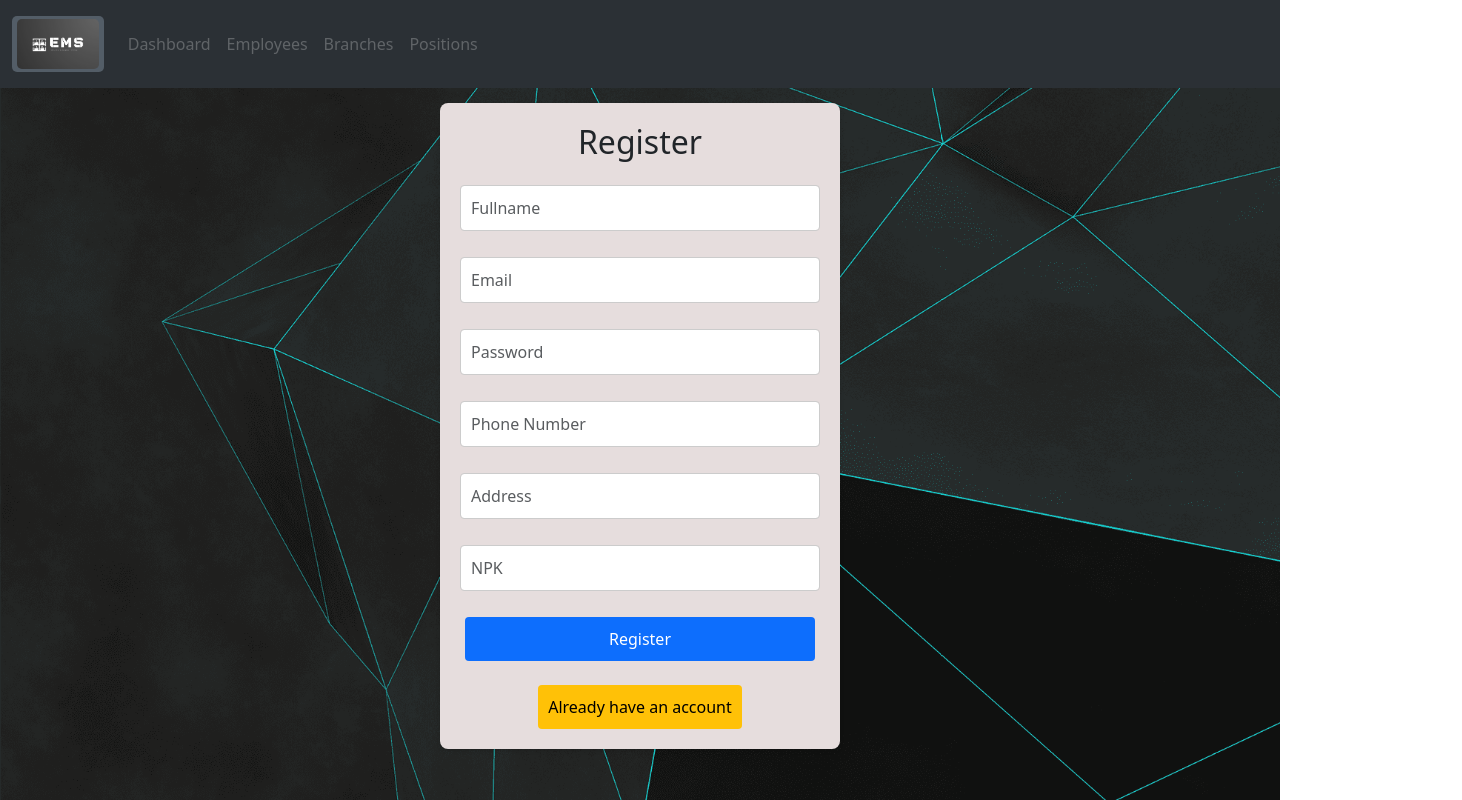
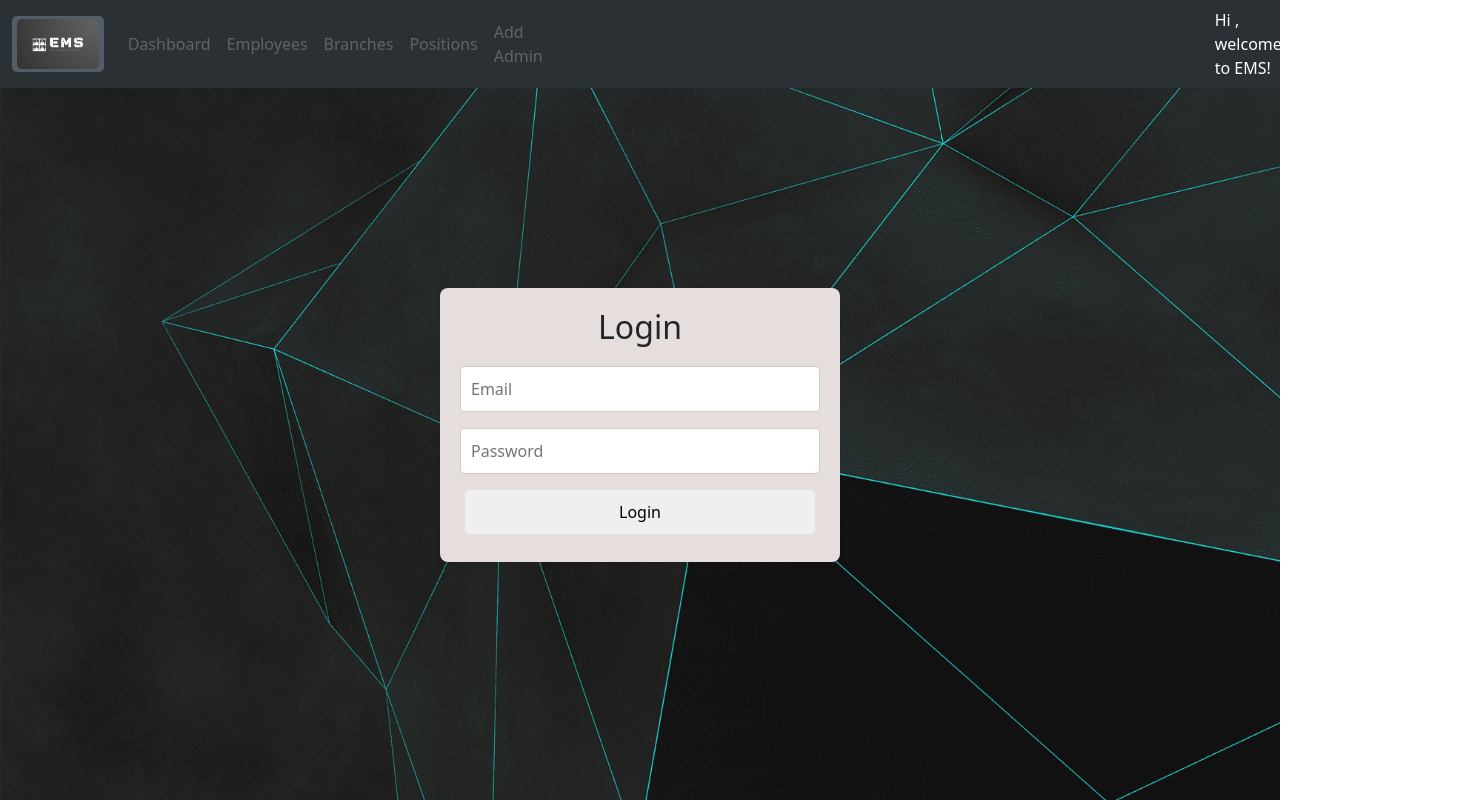
Before and after one commit to TeslaboyS39/EMS-Basic-Website, a Vue app in the folder client/clientEMS/: page / in a window 1280 px wide. Shown: the whole page, 1462 px wide, since content can reach past the window. Built offline with nearby package versions, Linux system fonts and the light colour scheme.

Commit message:
color indicator navmenu, register from the front change to navmenu, etc added

```diff
--- a/client/clientEMS/src/App.vue
+++ b/client/clientEMS/src/App.vue
@@ -117,6 +117,9 @@ export default {
     },
     switchToLogin() {
       this.currentPage = "login";
+    },
+    switchToDashboard() {
+      this.currentPage = "dashboard";
     },
     async changePage(page) {
       this.currentPage = page;
@@ -343,8 +346,8 @@ export default {
         console.log(response);
 
         if (response.status === 201) {
-          this.switchToLogin();
-          Swal.fire("Registration Success!", "Now you're able to sign in.", "success");
+          this.switchToDashboard();
+          Swal.fire("Registration Success!", "Now that account is able to sign in.", "success");
         }
       } catch (error) {
         console.log(error);
@@ -612,7 +615,7 @@ export default {
     doLogout() {
       localStorage.removeItem('access_token')
       localStorage.removeItem('fullName')
-      this.currentPage = "register"
+      this.currentPage = "login"
       this.navStatus = 'disabled'
       this.fullName = ', welcome to EMS';
     },
@@ -626,8 +629,9 @@ export default {
     this.fetchDataBranches()
     this.fetchDataPositions()
   } else {
-    this.currentPage = 'register'
+    this.currentPage = 'login'
     this.fullName = ', welcome to EMS'
+    this.navStatus = 'disabled';
   }
   }
 }
@@ -644,7 +648,7 @@ export default {
     <!-- REGISTER FORM SECTION -->
     <RegisterPage v-if="currentPage === 'register'"
     @doRegister="doRegister"
-    @switchToLogin="switchToLogin"
+    @switchToDashboard="switchToDashboard"
     />
     <!-- END REGISTER FORM SECTION -->
 
@@ -760,8 +764,9 @@ p {
   margin: 0;
 }
 
-.nav-link.active {
+.navbar .navbar-nav .nav-link.active.bold-text {
   font-weight: bold;
+  color: rgb(105, 105, 209);
 }
 
 .navbar-brand {
@@ -812,7 +817,7 @@ p {
 .register-container input,
 .login-container input,
 .register-container select {
-  margin-bottom: 10px;
+  margin-bottom: 2vh;
   padding: 10px;
   border: 1px solid #ccc;
   border-radius: 4px;
--- a/client/clientEMS/src/components/Navbar.vue
+++ b/client/clientEMS/src/components/Navbar.vue
@@ -15,11 +15,12 @@ export default {
     </button>
     <div class="collapse navbar-collapse" id="navbarNavAltMarkup">
       <div class="navbar-nav align-items-center">
-          <a :class="['nav-link', { 'active': currentPage === 'dashboard' }, navStatus]" @click="changePage('dashboard')" href="#">Dashboard</a>
-          <a :class="['nav-link', { 'active': currentPage === 'showemployees' }, navStatus]" @click="changePage('showemployees')" href="#">Employees</a>
-          <a :class="['nav-link', { 'active': currentPage === 'showbranches' }, navStatus]" @click="changePage('showbranches')" href="#">Branches</a>
-          <a :class="['nav-link', { 'active': currentPage === 'showpositions' }, navStatus]" @click="changePage('showpositions')" href="#">Positions</a>
-        <div class="nav-item d-flex align-items-center" style="margin-left:85vh">
+          <a :class="['nav-link', { 'active': currentPage === 'dashboard' }, navStatus, { 'bold-text': currentPage === 'dashboard' }]" @click="changePage('dashboard')" href="#">Dashboard</a>
+          <a :class="['nav-link', { 'active': currentPage === 'showemployees' }, navStatus, { 'bold-text': currentPage === 'showemployees' }]" @click="changePage('showemployees')" href="#">Employees</a>
+          <a :class="['nav-link', { 'active': currentPage === 'showbranches' }, navStatus, { 'bold-text': currentPage === 'showbranches' }]" @click="changePage('showbranches')" href="#">Branches</a>
+          <a :class="['nav-link', { 'active': currentPage === 'showpositions' }, navStatus, { 'bold-text': currentPage === 'showpositions' }]" @click="changePage('showpositions')" href="#">Positions</a>
+          <a :class="['nav-link', { 'active': currentPage === 'register' }, navStatus, { 'bold-text': currentPage === 'register' }]" @click="changePage('register')" href="#">Add Admin</a>
+        <div class="nav-item d-flex align-items-center" style="margin-left:65vh">
           <p class="mb-0 me-3">Hi <span id="fullName">{{fullName}}</span>!</p>
           <a :class="['nav-link', navStatus]" @click="doLogout()" href="#">Logout</a>
         </div>
--- a/client/clientEMS/src/views/RegisterPage.vue
+++ b/client/clientEMS/src/views/RegisterPage.vue
@@ -27,30 +27,28 @@ export default {
 <template>
     <section id="register-section">
       <div class="register-container">
-        <h2 class="mb-4">Register</h2>
+        <h2 class="mb-4">➕ Add New Admin</h2>
         <form>
-          <div class="mb-3">
+          <div class="mb-2">
             <input v-model="inputRegister.fullName" type="text" class="form-control" placeholder="Fullname" required />
           </div>
-          <div class="mb-3">
+          <div class="mb-2">
             <input v-model="inputRegister.email" type="email" class="form-control" placeholder="Email" required />
           </div>
-          <div class="mb-3">
+          <div class="mb-2">
             <input v-model="inputRegister.password" type="password" class="form-control" placeholder="Password" required />
           </div>
-          <div class="mb-3">
+          <div class="mb-2">
             <input v-model="inputRegister.phoneNumber" type="tel" class="form-control" placeholder="Phone Number" required />
           </div>
-          <div class="mb-3">
+          <div class="mb-2">
             <input v-model="inputRegister.address" type="text" class="form-control" placeholder="Address" required />
           </div>
-          <div class="mb-3">
+          <div class="mb-2">
             <input v-model="inputRegister.npk" type="text" class="form-control" placeholder="NPK" required />
           </div>
           <button type="submit" @click.prevent="doRegister" class="btn btn-primary">Register</button>
         </form>
-        <br>
-        <button @click.prevent="switchToLogin" type="button" class="btn btn-warning">Already have an account</button>
       </div>
     </section>
 </template>
```
